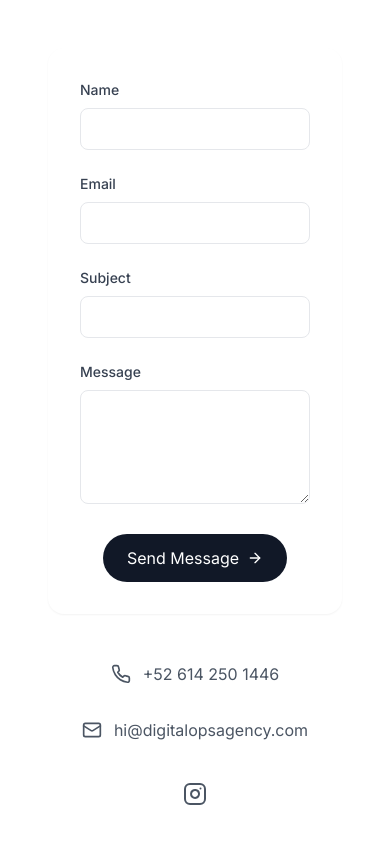
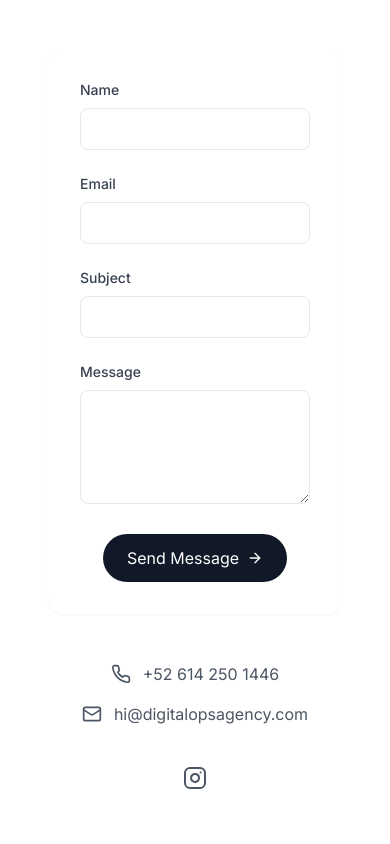
Before and after one commit to AnahiOchoab/cleanlight-operations, a React (Vite) app: page / in a window 390 px wide. Shown: the part 3516-4360 px from the top of the page. Built offline with nearby package versions, Linux system fonts and the light colour scheme.

Commit message:
Rearrange contact info
Reordered the phone number and email in the contact section to place the phone number above the email, both centered below the contact form.

```diff
--- a/src/pages/Index.tsx
+++ b/src/pages/Index.tsx
@@ -249,7 +249,7 @@ const Index = () => {
               initial={{ opacity: 0, y: 20 }}
               whileInView={{ opacity: 1, y: 0 }}
               transition={{ duration: 0.5, delay: 0.4 }}
-              className="grid grid-cols-1 md:grid-cols-2 gap-8 max-w-2xl mx-auto mb-8"
+              className="flex flex-col items-center space-y-4 mb-8"
             >
               <div className="flex items-center justify-center space-x-3">
                 <Phone className="w-5 h-5 text-gray-600" />
```
